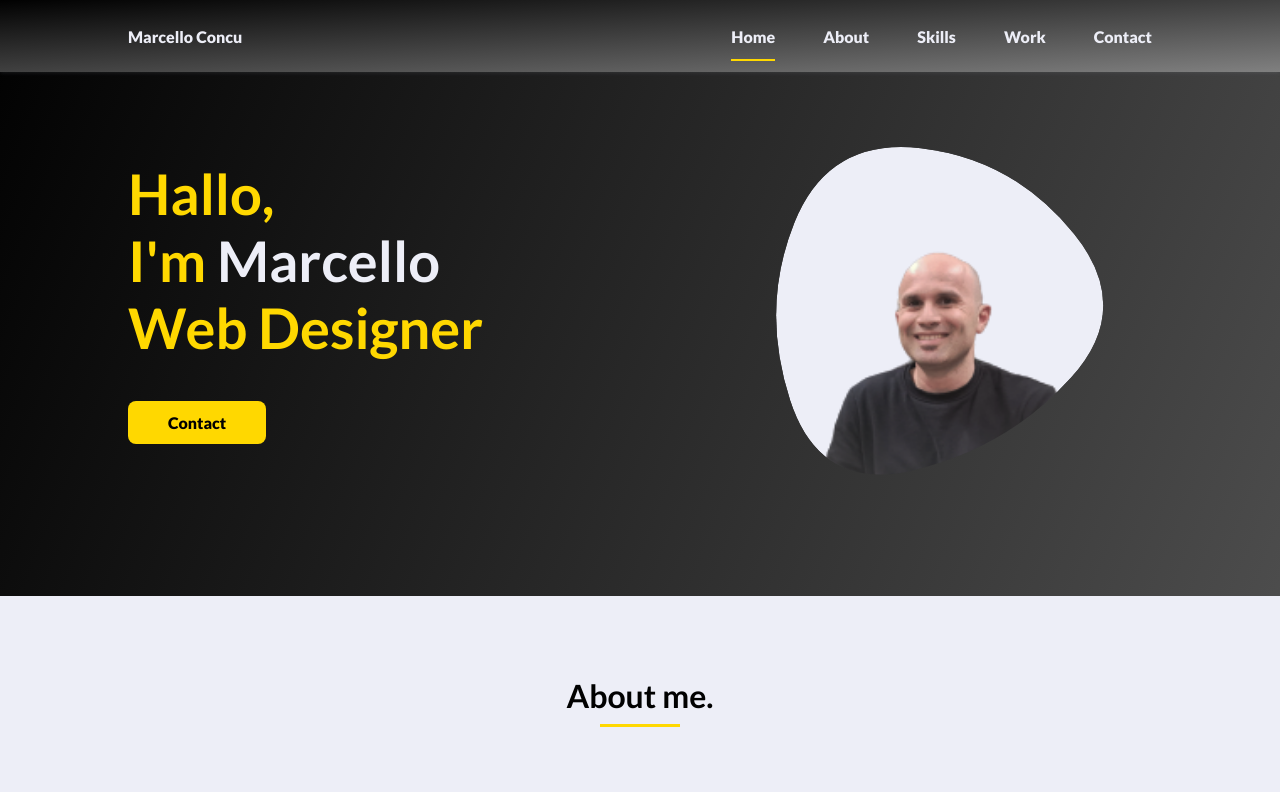
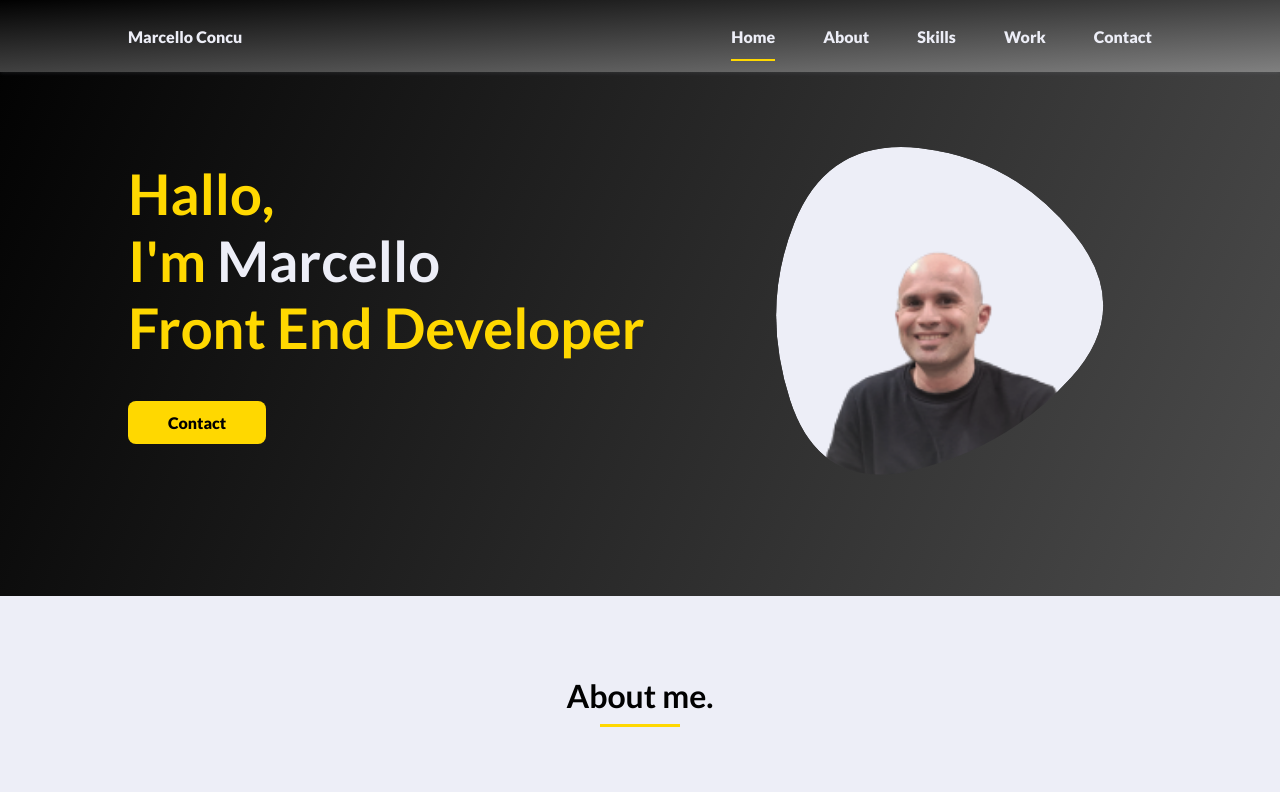
Before and after one commit to marcello-concu/webcv, a plain HTML site: page index.html in a window 1280 px wide. Shown: the top 792 px of the page. Drawn offline with nearby package versions, Linux system fonts and the light colour scheme; a web font is replaced by a local one.

Commit message:
Update index.html

```diff
--- a/index.html
+++ b/index.html
@@ -48,7 +48,7 @@
             <!--===== HOME =====-->
             <section class="home bd-grid" id="home">
                 <div class="home__data">
-                    <h1 class="home__title">Hallo,<br>I'm <span class="home__title-color">Marcello</span><br> Web Designer</h1>
+                    <h1 class="home__title">Hallo,<br>I'm <span class="home__title-color">Marcello</span><br>Front End Developer</h1>
 
                     <a href="#contact" class="button">Contact</a>
                 </div>
```
